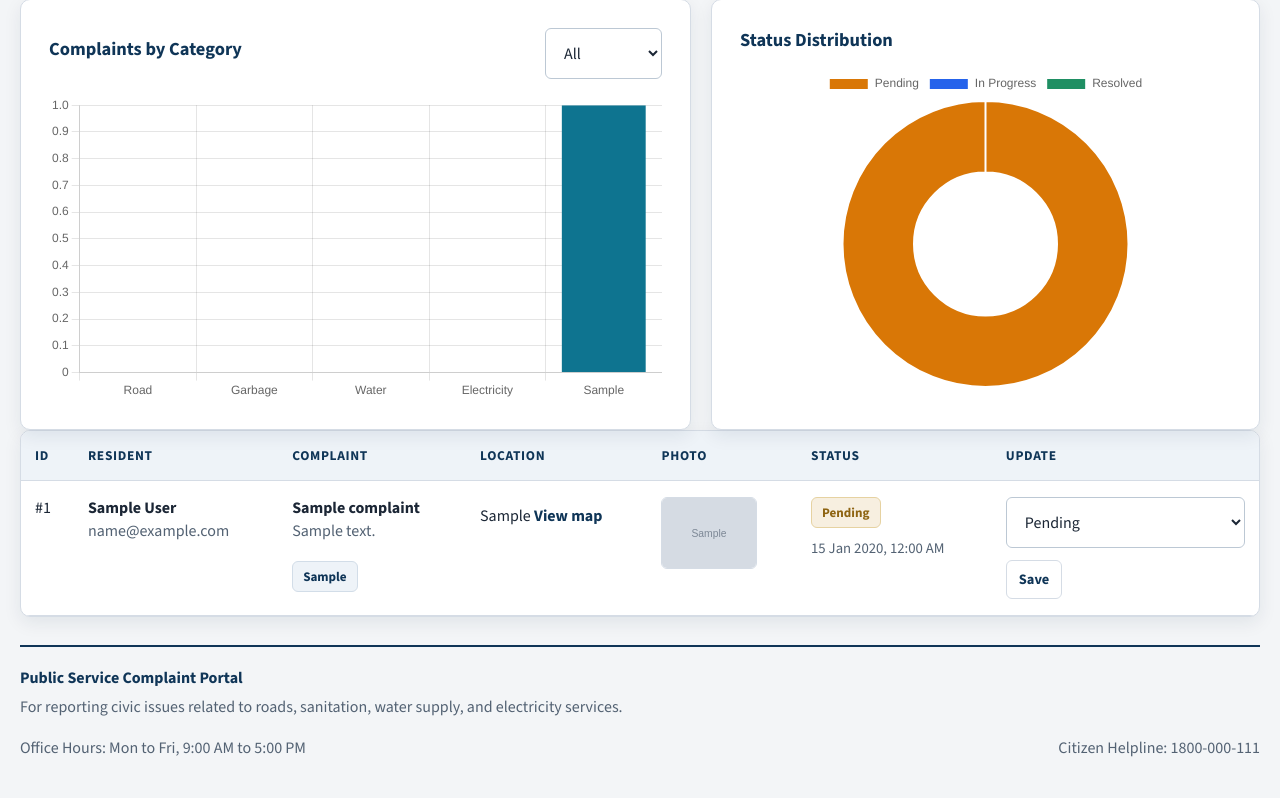
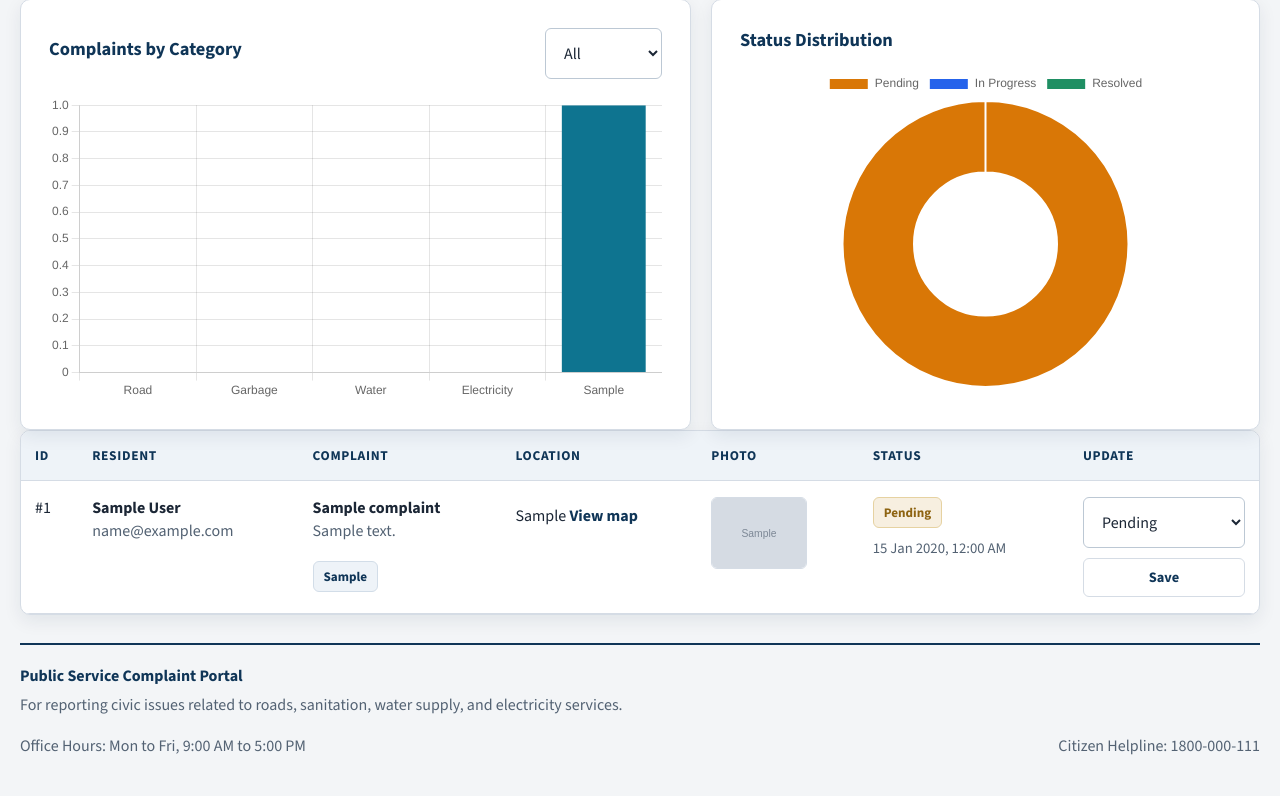
Before and after one commit to mahakg09/complaint-system, a Flask app: page /admin in a window 1280 px wide. Shown: the part 468-1266 px from the top of the page. After the commit the page ends 1223 px from the top, so only its background shows below. Run offline with Flask 3, Linux system fonts and the light colour scheme; the visitor is signed in with stand-in values (Sample User, id 1); tables that the repository leaves empty hold one stand-in row (values such as "Sample post"); grey boxes marked "Sample" are stand-in pictures.

Commit message:
Fix admin status update control width

```diff
--- a/static/style.css
+++ b/static/style.css
@@ -421,9 +421,16 @@ p {
 .card-meta,
 .chart-head,
 .location-row,
-.status-form,
 .filter-form,
 .footer-meta {
+    display: flex;
+    justify-content: space-between;
+    gap: 12px;
+    align-items: center;
+    flex-wrap: wrap;
+}
+
+.status-form {
     display: flex;
     justify-content: space-between;
     gap: 12px;
@@ -605,6 +612,26 @@ textarea {
     letter-spacing: 0.05em;
 }
 
+.update-cell {
+    width: 190px;
+    min-width: 190px;
+}
+
+.admin-update-form {
+    flex-direction: column;
+    align-items: stretch;
+    gap: 10px;
+}
+
+.admin-update-form select {
+    min-width: 160px;
+    width: 100%;
+}
+
+.admin-update-form .btn {
+    width: 100%;
+}
+
 .admin-thumb {
     width: 96px;
     height: 72px;
--- a/templates/admin.html
+++ b/templates/admin.html
@@ -93,8 +93,8 @@
                         <span class="status-pill {{ 'status-pending' if c['status'] == 'Pending' else 'status-progress' if c['status'] == 'In Progress' else 'status-resolved' }}">{{ c["status"] }}</span>
                         <div class="muted-text space-top">{{ c["created_at"] or "No timestamp" }}</div>
                     </td>
-                    <td>
-                        <form method="post" action="/admin/update/{{ c['id'] }}?category={{ active_category }}" class="status-form">
+                    <td class="update-cell">
+                        <form method="post" action="/admin/update/{{ c['id'] }}?category={{ active_category }}" class="status-form admin-update-form">
                             <select name="status">
                                 {% for status in status_options %}
                                     <option value="{{ status }}" {% if status == c["status"] %}selected{% endif %}>{{ status }}</option>
```
